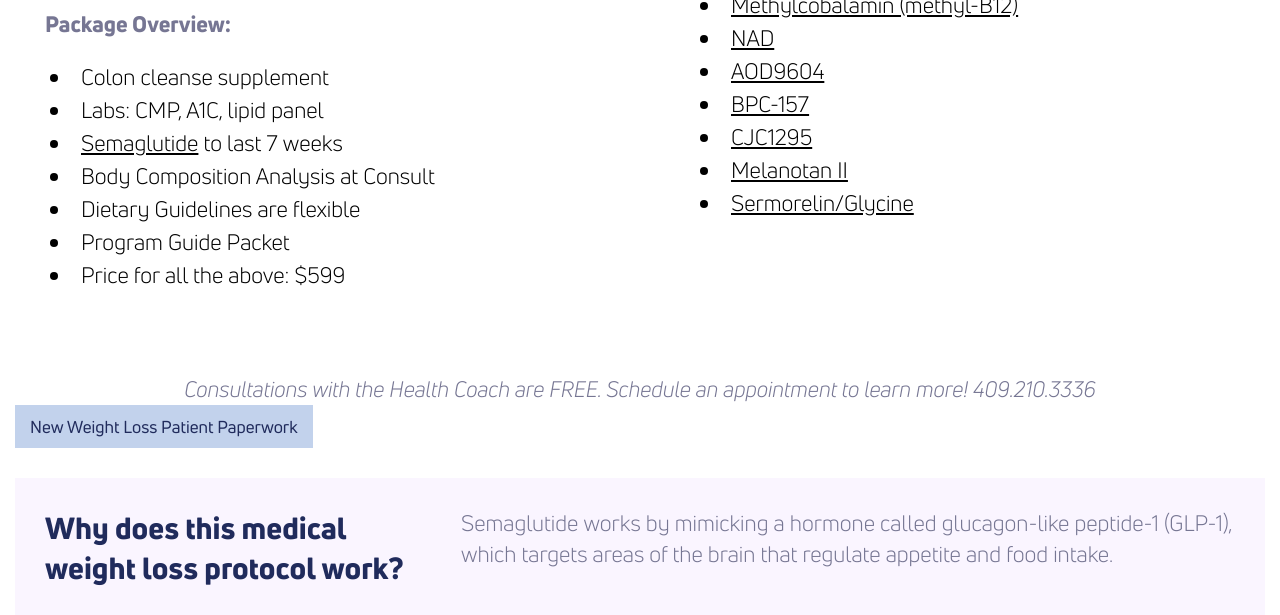
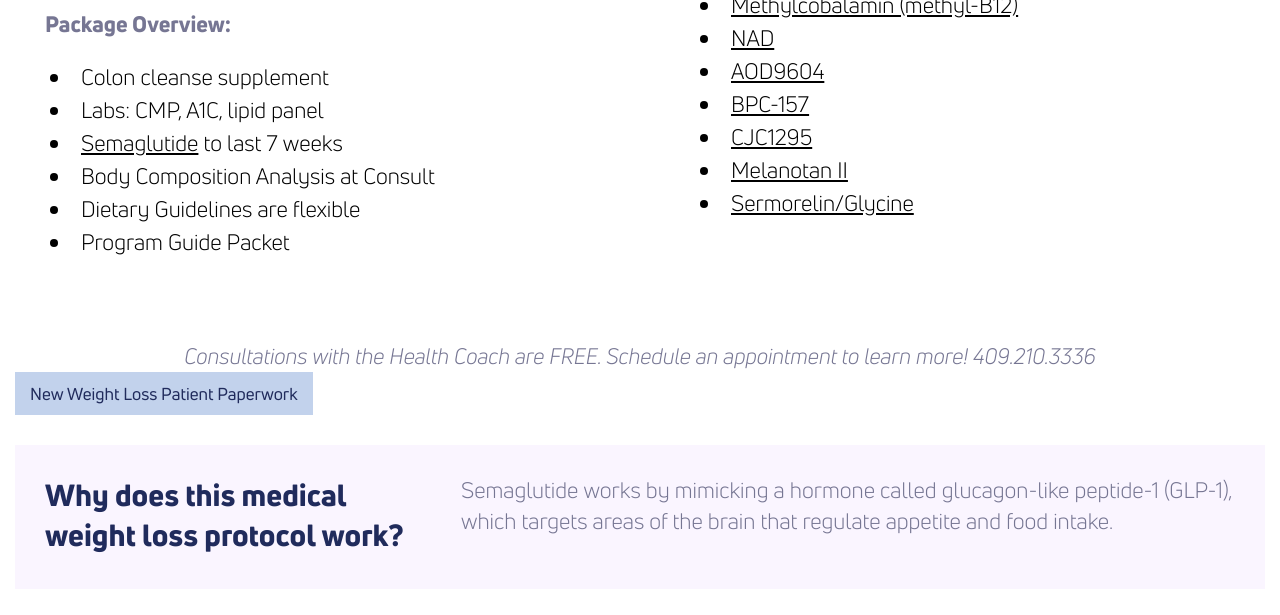
Before and after one commit to theneverwoods/gerstenberg.clinic, a Jekyll site: the page built from services/weight.html, in a window 1280 px wide and 900 px high, scrolled down 1403 px, cut to the strip 0-615 px from the top of the window. Built offline with Jekyll 4.4.1, drawn with Linux system fonts in a browser that asks for light colours.

Commit message:
Update weight.html

```diff
--- a/services/weight.html
+++ b/services/weight.html
@@ -30,7 +30,6 @@ redirect_from: /weight
         <li>Body Composition Analysis at Consult</li>
         <li>Dietary Guidelines are flexible</li>
         <li>Program Guide Packet</li>
-        <li>Price for all the above: $599</li>
     </ul>
   </div>
 
```
